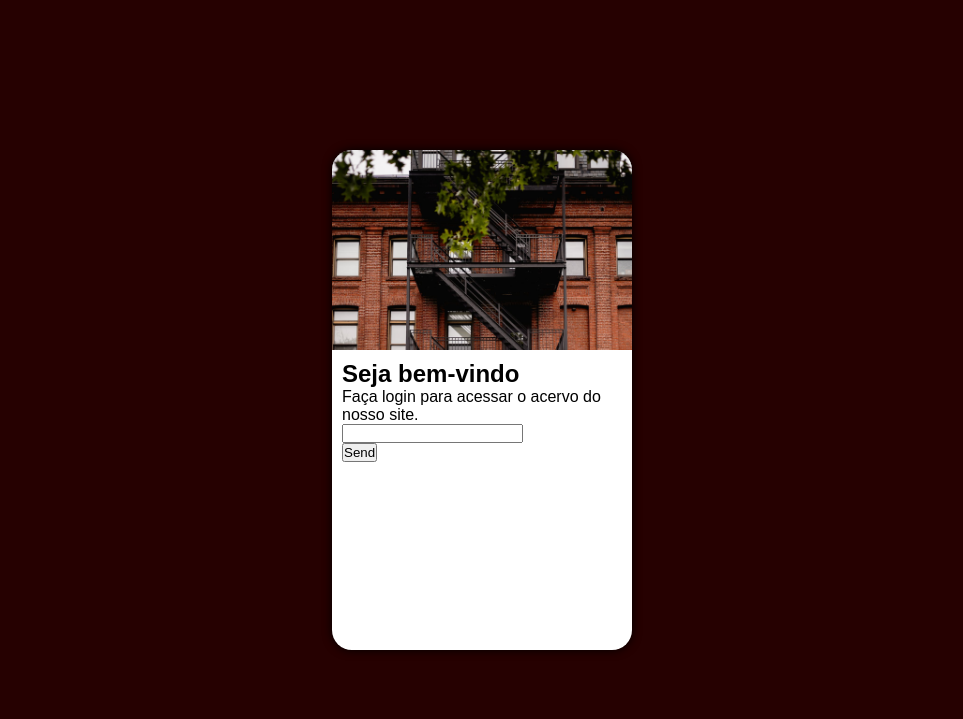
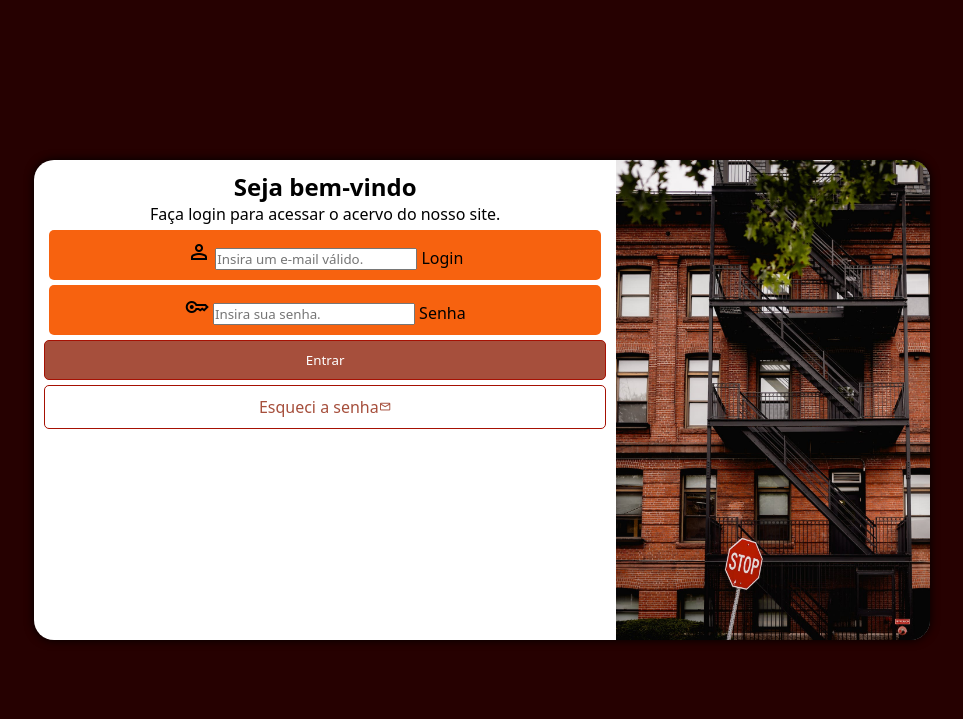
Before and after one commit to brunouesley/projeto-login, a PHP site: page /index02.html in a window 1280 px wide. Shown: the top 719 px of the page, without its empty margins (158-1121 px from the left). Run offline with PHP 8.4, Linux system fonts and the light colour scheme.

Commit message:
att do dia

```diff
--- a/estilos02/mfs.css
+++ b/estilos02/mfs.css
@@ -10,10 +10,19 @@ Grandes telas: acima de 1200px
 
 */
 
+/**
+    Colors:
+    #384001
+    #565902
+    #A64F3C
+    #A61103
+    #260101
+**/
+
 * {
     margin: 0px;
     padding: 0px;
-    font-family: Arial, Helvetica, sans-serif;
+    font-family: system-ui, -apple-system, BlinkMacSystemFont, 'Segoe UI', Roboto, Oxygen, Ubuntu, Cantarell, 'Open Sans', 'Helvetica Neue', sans-serif;
     box-sizing: border-box;
 }
 
@@ -33,11 +42,13 @@ section#login {
     overflow: hidden;
     border-radius: 20px;
     box-shadow: 0px 0px 10px black;
+    transition: width .3s, height .3s;
+    transition-timing-function: ease;
 }
 
 div#img {
     background: black url(../img/pexels-harrison-haines-18853155.jpg);
-    height: 200px;
+    height: 30vh;
     background-size: cover;
     display: block;
 }
@@ -46,3 +57,50 @@ div#img {
     display: block;
     padding: 10px;
 }
+
+form#datas {}
+
+form#datas p {
+    margin: 15px;
+    background-color: #260101;
+    padding: 10px;
+}
+
+input[type=submit]{
+    width: 100%;
+    padding: 10px;
+    border-radius: 5px;
+    background-color: #A64F3C;
+    color: white;
+    border: 1px solid #A61103;
+}
+
+input[type=submit]:hover{
+    background-color: #592b20;
+}
+
+.botao{
+    display: block;
+    width: 100%;
+    padding: 10px;
+    border-radius: 5px;
+    text-decoration: none;
+    color: #A64F3C;
+    background-color: white;
+    text-align: center;
+    border: 1px solid #A61103;
+    margin-top: 5px;
+}
+.botao:hover{
+    background-color: #eb7156dc;
+    color: white;
+}
+.botao span{
+    font-size: .8em;
+}
+.campo{
+    background-color: #F7620F;
+    padding: 10px;
+    margin: 5px;
+    border-radius: 5px;
+}
--- a/estilos02/mqs.css
+++ b/estilos02/mqs.css
@@ -2,19 +2,42 @@
 
 @media screen and (min-width: 768px) and (max-width: 992px) {
     section#login{
-        width: 90vw;
+        width: 70vw;
         height: 50vh;
 
     }
     div#img{
         float: left;
         padding: 50px;
-        width: 40vw;
-        height: 100vh;
-        background-position: center center;
+        width: 30%;
+        height: 100%;
+        background-position: center bottom;
     }
     div#formul{
         float: right;
-        padding: 10px;
+        width: 70%;
+        text-align: center;
     }
 }
+
+@media screen and (min-width: 992px) {
+    body{
+        background-image: -moz-linear-gradient(bottom #F7110F, #260101);
+    }
+    section#login{
+        width: 70vw;
+        height: 60vh;
+    }
+    div#img{
+        float: right;
+        width: 35%;
+        height: 70vh;
+        background-position: top left;
+    }
+    div#formul{
+        float: right;
+        text-align: center;
+        width: 65%;
+    }
+
+}
--- a/index02.html
+++ b/index02.html
@@ -5,6 +5,8 @@
     <meta charset="UTF-8">
     <meta name="viewport" content="width=device-width, initial-scale=1.0">
     <title>Login</title>
+    <link rel="stylesheet"
+        href="https://fonts.googleapis.com/css2?family=Material+Symbols+Outlined:opsz,wght,FILL,GRAD@24,400,0,0" />
     <link rel="stylesheet" href="estilos02/mfs.css" media="all">
     <link rel="stylesheet" href="estilos02/mqs.css">
 </head>
@@ -18,12 +20,26 @@
             <div id="formul">
                 <h1>Seja bem-vindo</h1>
                 <p>Faça login para acessar o acervo do nosso site.</p>
-                <form action="login.php" method="post">
+                <form id="datas" action="login.php" method="post">
+                    <div class="campo">
+                        <span class="material-symbols-outlined">
+                            person
+                            </span>
+                        <input type="email" name="email" id="imail" placeholder="Insira um e-mail válido." maxlength="30" autocomplete="email" required>
+                        <label for="imail">Login</label>
+                    </div>
+                    <div class="campo">
+                        <span class="material-symbols-outlined">
+                            key
+                            </span>
+                        <input type="password" name="password" id="ipass" required max="20" minlength="8" placeholder="Insira sua senha.">
+                        <label for="ipass">Senha</label>
+                    </div>
+                    <input type="submit" value="Entrar">
+                    <a href="esqueci.html" class="botao">Esqueci a senha<span class="material-symbols-outlined">
+                        mail
+                        </span></a>
 
-                    <p><label for="imail"></label>
-                        <input type="email" name="Email" id="imail">
-                    </p>
-                    <p><input type="submit" value="Send"></p>
                 </form>
             </div>
         </section>
--- /dev/null
+++ b/login.php
@@ -0,0 +1 @@
+Congratulations! u can!
```
